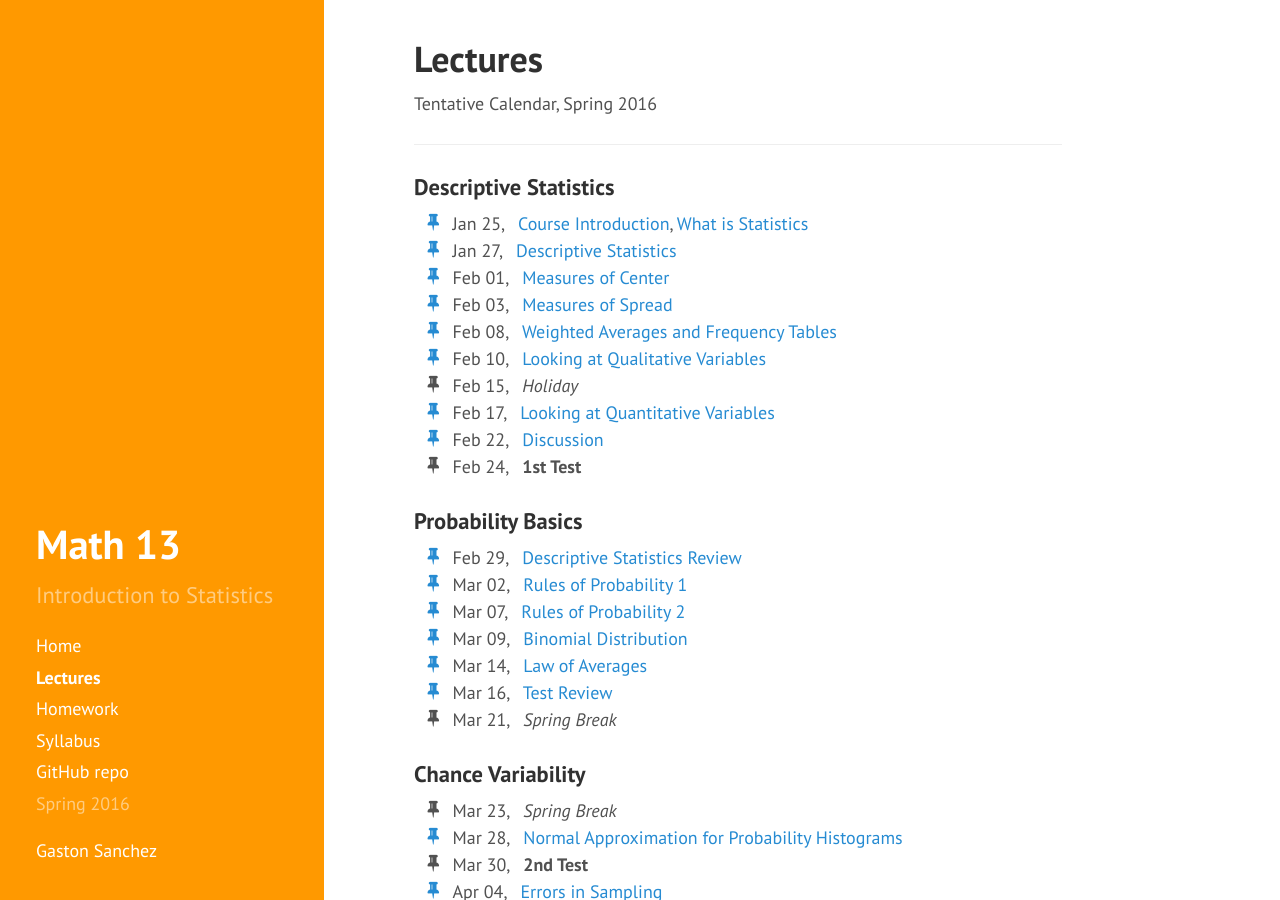
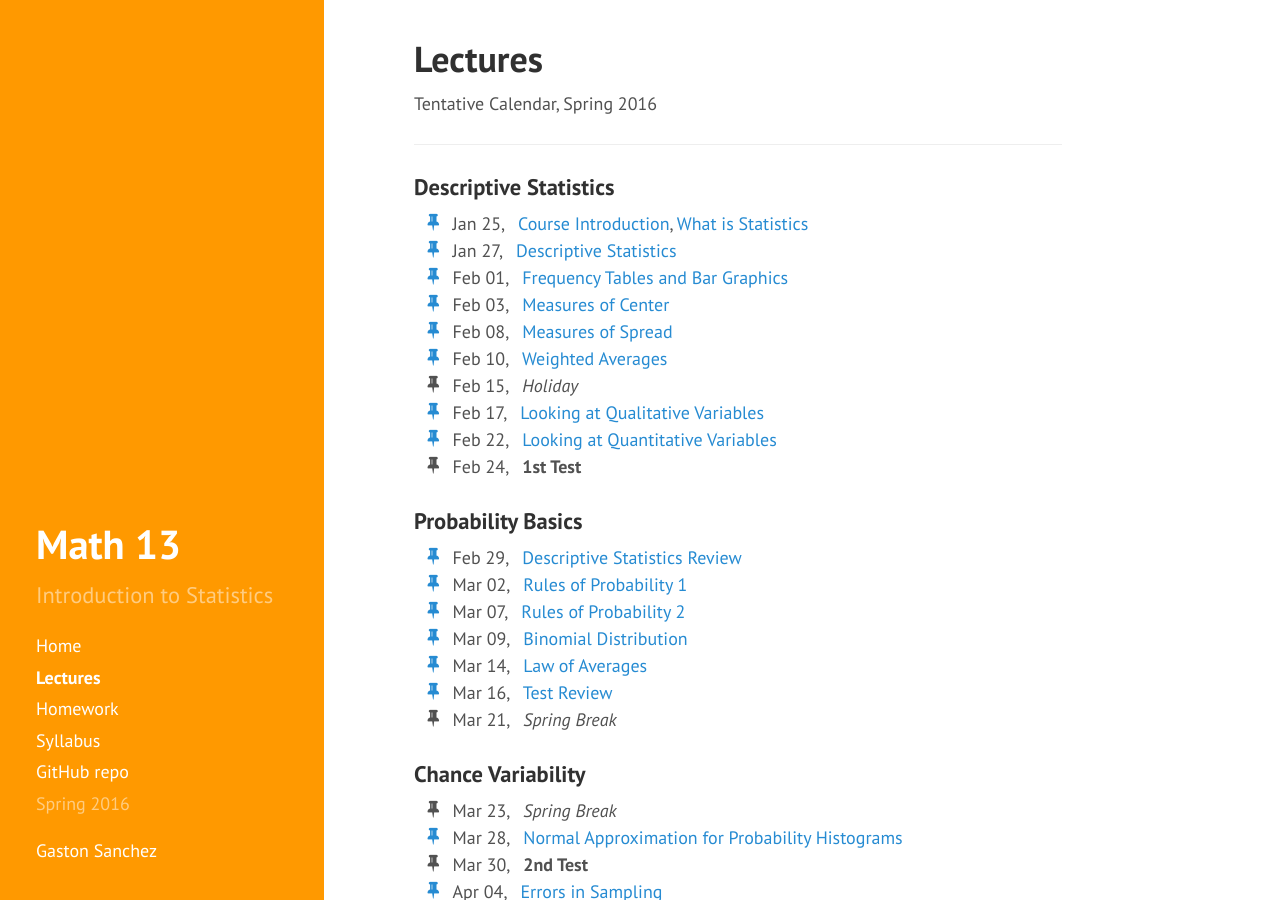
Before and after one commit to gastonstat/relic-math13, a Jekyll site: the page built from lectures/index.md, in a window 1280 px wide and 900 px high. Built offline with Jekyll 4.4.1, drawn with Linux system fonts in a browser that asks for light colours; nearby versions of some CDN libraries; Markdown is read by kramdown in place of the engine named in the settings.

Commit message:
change lecture 3 to freq tables and bar graphics

```diff
--- a/lectures/index.md
+++ b/lectures/index.md
@@ -17,25 +17,25 @@ Tentative Calendar, Spring 2016
     <a href="02-descriptive-statistics"><i class="fa-li fa fa-thumb-tack"></i></a> Jan 27, &nbsp;&nbsp;<a href="https://docs.google.com/presentation/d/14XU_vLIBUh6yWfxhHxJwCl9irGKG3mCIntlZD6pjkVY/pub?start=false&loop=false&delayms=3000" target="_blank">Descriptive Statistics</a>
   </li>
   <li>
-    <a href="03-measures-center"><i class="fa-li fa fa-thumb-tack"></i></a> Feb 01, &nbsp;&nbsp;<a href="https://docs.google.com/presentation/d/1QCrikMs63EhU3TALiDXheaMKyAoqEGhz9z6oCxpIi2k/pub?start=false&loop=false&delayms=3000" target="_blank">Measures of Center</a>
+    <a href="03-frequency-tables"><i class="fa-li fa fa-thumb-tack"></i></a> Feb 01, &nbsp;&nbsp;<a href="https://docs.google.com/presentation/d/1u-DBE9BbnGCcujiJ3Q-03VkMqQywybAPzb5uLIsEl8k/pub?start=false&loop=false&delayms=3000" target="_blank">Frequency Tables and Bar Graphics</a>
   </li>
   <li>
-    <a href="04-measures-spread"><i class="fa-li fa fa-thumb-tack"></i></a> Feb 03, &nbsp;&nbsp;<a href="https://docs.google.com/presentation/d/1wZa-ugbyaCHA-4rAVLxPONuMd9gJc3Ithxogt8Lv-zY/pub?start=false&loop=false&delayms=3000" target="_blank">Measures of Spread</a>
+    <a href="03-measures-center"><i class="fa-li fa fa-thumb-tack"></i></a> Feb 03, &nbsp;&nbsp;<a href="https://docs.google.com/presentation/d/1QCrikMs63EhU3TALiDXheaMKyAoqEGhz9z6oCxpIi2k/pub?start=false&loop=false&delayms=3000" target="_blank">Measures of Center</a>
   </li>
   <li>
-    <a href="05-wgt-avgs-freq-tables"><i class="fa-li fa fa-thumb-tack"></i></a> Feb 08, &nbsp;&nbsp;<a href="https://docs.google.com/presentation/d/1trAK25ZQjuP3El1nsWxjooFwYxOmvd0ODiKX-W6EVJc/pub?start=false&loop=false&delayms=3000" target="_blank">Weighted Averages and Frequency Tables</a>
+    <a href="04-measures-spread"><i class="fa-li fa fa-thumb-tack"></i></a> Feb 08, &nbsp;&nbsp;<a href="https://docs.google.com/presentation/d/1wZa-ugbyaCHA-4rAVLxPONuMd9gJc3Ithxogt8Lv-zY/pub?start=false&loop=false&delayms=3000" target="_blank">Measures of Spread</a>
   </li>
   <li>
-    <a href="06-charts-qualitative"><i class="fa-li fa fa-thumb-tack"></i></a> Feb 10, &nbsp;&nbsp;<a href="https://docs.google.com/presentation/d/1Rc0FwkYaWzLL4nzXuplnsArxBDs5TK6qktJ4C3eRxKc/pub?start=false&loop=false&delayms=3000" target="_blank">Looking at Qualitative Variables</a>
+    <a href="05-wgt-avgs-freq-tables"><i class="fa-li fa fa-thumb-tack"></i></a> Feb 10, &nbsp;&nbsp;<a href="https://docs.google.com/presentation/d/1trAK25ZQjuP3El1nsWxjooFwYxOmvd0ODiKX-W6EVJc/pub?start=false&loop=false&delayms=3000" target="_blank">Weighted Averages</a>
   </li>
   <li>
     <i class="fa-li fa fa-thumb-tack"></i> Feb 15, &nbsp;&nbsp;<em>Holiday</em>
   </li>
   <li>
-    <a href="07-charts-quantitative"><i class="fa-li fa fa-thumb-tack"></i></a> Feb 17, &nbsp;&nbsp;<a href="https://docs.google.com/presentation/d/1sML3V9Ikd6k09Cyl8-gm0DkIK1Zhzpk5rVLND8tAM-o/pub?start=false&loop=false&delayms=3000" target="_blank">Looking at Quantitative Variables</a>
+    <a href="06-charts-qualitative"><i class="fa-li fa fa-thumb-tack"></i></a> Feb 17, &nbsp;&nbsp;<a href="https://docs.google.com/presentation/d/1Rc0FwkYaWzLL4nzXuplnsArxBDs5TK6qktJ4C3eRxKc/pub?start=false&loop=false&delayms=3000" target="_blank">Looking at Qualitative Variables</a>
   </li>
   <li>
-    <a href="08-descriptive-discussion"><i class="fa-li fa fa-thumb-tack"></i></a> Feb 22, &nbsp;&nbsp;<a href="https://docs.google.com/presentation/d/1ncfKq9Q8HcxuxJ2SiSc78-gf2jvGu6YDmoaKh8EEWCQ/pub?start=false&loop=false&delayms=3000" target="_blank">Discussion</a>
+    <a href="07-charts-quantitative"><i class="fa-li fa fa-thumb-tack"></i></a> Feb 22, &nbsp;&nbsp;<a href="https://docs.google.com/presentation/d/1sML3V9Ikd6k09Cyl8-gm0DkIK1Zhzpk5rVLND8tAM-o/pub?start=false&loop=false&delayms=3000" target="_blank">Looking at Quantitative Variables</a>
   </li>
   <li>
     <i class="fa-li fa fa-thumb-tack"></i> Feb 24, &nbsp;&nbsp;<b>1st Test</b>
```
Also changed, not shown: homework/index.md (+2 -2 lines), lectures/02-descriptive-statistics.md (+4 -4 lines), lectures/03-frequency-tables.md (added, +54 -0 lines), lectures/03-measures-center.md (+13 -0 lines), 1 other file.
